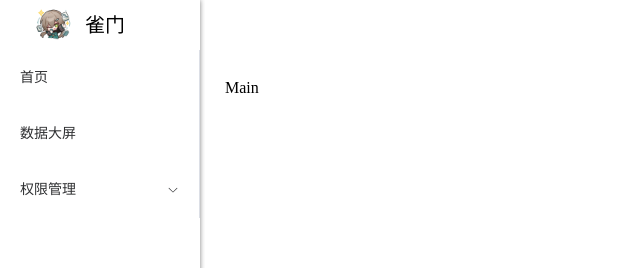
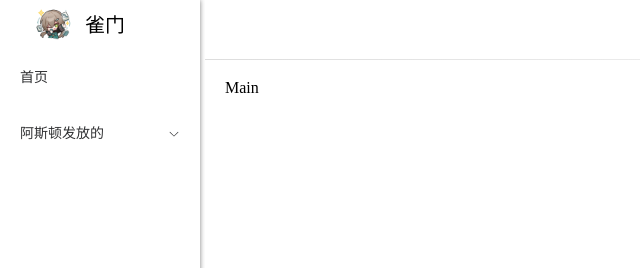
Before and after one commit to wilsssssssson/shop_sth, a Vue app in the folder h-project/: page /#/ in a window 1280 px wide. Shown: the top 268 px of the page, without its empty margins (0-640 px from the left). Built offline with nearby package versions, Linux system fonts and the light colour scheme.

Commit message:
add:遍历路由生成菜单

```diff
--- a/h-project/src/layout/menu/index.vue
+++ b/h-project/src/layout/menu/index.vue
@@ -1,23 +1,41 @@
 <template>
     <div>
-        <el-menu>
-            <el-menu-item index="1">首页</el-menu-item>
-            <el-menu-item index="2">数据大屏</el-menu-item>
-            <el-sub-menu index="3">
-                <template #title>权限管理</template>
-                <el-menu-item index="3-1">用户管理</el-menu-item>
-                <el-menu-item index="3-2">角色管理</el-menu-item>
-                <el-menu-item index="3-3">菜单管理</el-menu-item>
+        <el-menu class="menu">
+            <template v-for="(item, index) in constantRoute">
+                <template v-if="!item.meta.hidden">
+                    <!-- 没有二级路由 -->
+                    <el-menu-item v-if="!item.children" :index="item.path">
+                        {{ item.meta.title }}
+                    </el-menu-item>
+                    <!-- 二级路由只有一个 -->
+                    <el-menu-item v-if="item.children&&item.children.length===1" :index="item.path">
+                        {{ item.children[0].meta.title }}
+                    </el-menu-item>
+                    <!-- 二级路由有两个以上 -->
+                    <el-sub-menu v-if="item.children&&item.children.length>1" :index="item.path">
+                        <template #title>
+                            {{ item.meta.title }}
+                        </template>
+                        <el-menu-item v-for="(item2,index) in item.children" :index="item2.path">
+                            {{ item2.meta.title }}
+                        </el-menu-item>
+                    </el-sub-menu>
+                </template>
 
-            </el-sub-menu>
-
-
+            </template>
         </el-menu>
     </div>
 </template>
 
 <script setup>
+import { constantRoute } from '@/router/routes';
 
 </script>
 
-<style lang="scss" scoped></style>
+<style lang="scss" scoped>
+.menu{
+    border-right: none;
+
+}
+
+</style>
--- a/h-project/src/router/routes.ts
+++ b/h-project/src/router/routes.ts
@@ -1,20 +1,51 @@
-
 
 export const constantRoute = [
     {
         path:'/login',
         component:()=>import('@/views/login/index.vue'),
-        name:'login'
+        name:'login',
+        meta:{
+            hidden:true
+        }
     },
     {
         path:'/',
         component:()=>import('@/views/home/index.vue'),
         name:'layout',
+        meta:{
+            title:'layout',
+        },
         children:[
             {
                 path:'/',
                 component:()=>import('@/views/home/index.vue'),
                 name:'home',
+                meta:{
+                    title:'首页',
+                }
+            },
+        ]
+    },
+    {
+        path:'/test',
+        component:()=>import('@/views/test/index.vue'),
+        name:'test',
+        meta:{
+            title:'阿斯顿发放的',
+            hidden:false
+        },
+        children:[
+            {
+                path:'/children1',
+                meta:{
+                    title:'haizi1',
+                }
+            },
+            {
+                path:'/children2',
+                meta:{
+                    title:'haizi2',
+                }
             },
 
         ]
@@ -22,11 +53,17 @@ export const constantRoute = [
     {
         path:'/404',
         component:()=>import('@/views/404/index.vue'),
-        name:'404'
+        name:'404',
+        meta:{
+            hidden:true
+        }
     },
     {
         path:'/:pathMatch(.*)*',
         redirect:'/404',
-        name:'any'
+        name:'any',
+        meta:{
+            hidden:true
+        }
     }
 ]
--- a/h-project/src/views/home/index.vue
+++ b/h-project/src/views/home/index.vue
@@ -10,8 +10,6 @@
             </el-aside>
             <el-container>
                 <el-header class="base-header">
-
-
                 </el-header>
                 <el-main class="base-main">Main</el-main>
             </el-container>
@@ -38,8 +36,18 @@ import Menu from '@/layout/menu/index.vue'
     }
 
     .base-header {
-        background-color: $base-aside-color
+        position: relative;
+        background-color: $base-aside-color ;
 
+    }
+    .base-header::after {
+        content: ""; /* 必须有content属性 */
+        position: absolute; /* 伪元素绝对定位 */
+        bottom: 0; /* 定位到.base-header的底部 */
+        left: 0; /* 从左侧开始 */
+        width: 100%; /* 分割线宽度与.base-header相同 */
+        height: 1px; /* 分割线高度 */
+        background-image: linear-gradient(to right,  #ddd, transparent);
     }
 
     .base-main {
--- /dev/null
+++ b/h-project/src/views/test/index.vue
@@ -0,0 +1,13 @@
+<template>
+    <div>
+
+    </div>
+</template>
+
+<script setup>
+
+</script>
+
+<style lang="scss" scoped>
+
+</style>
```
